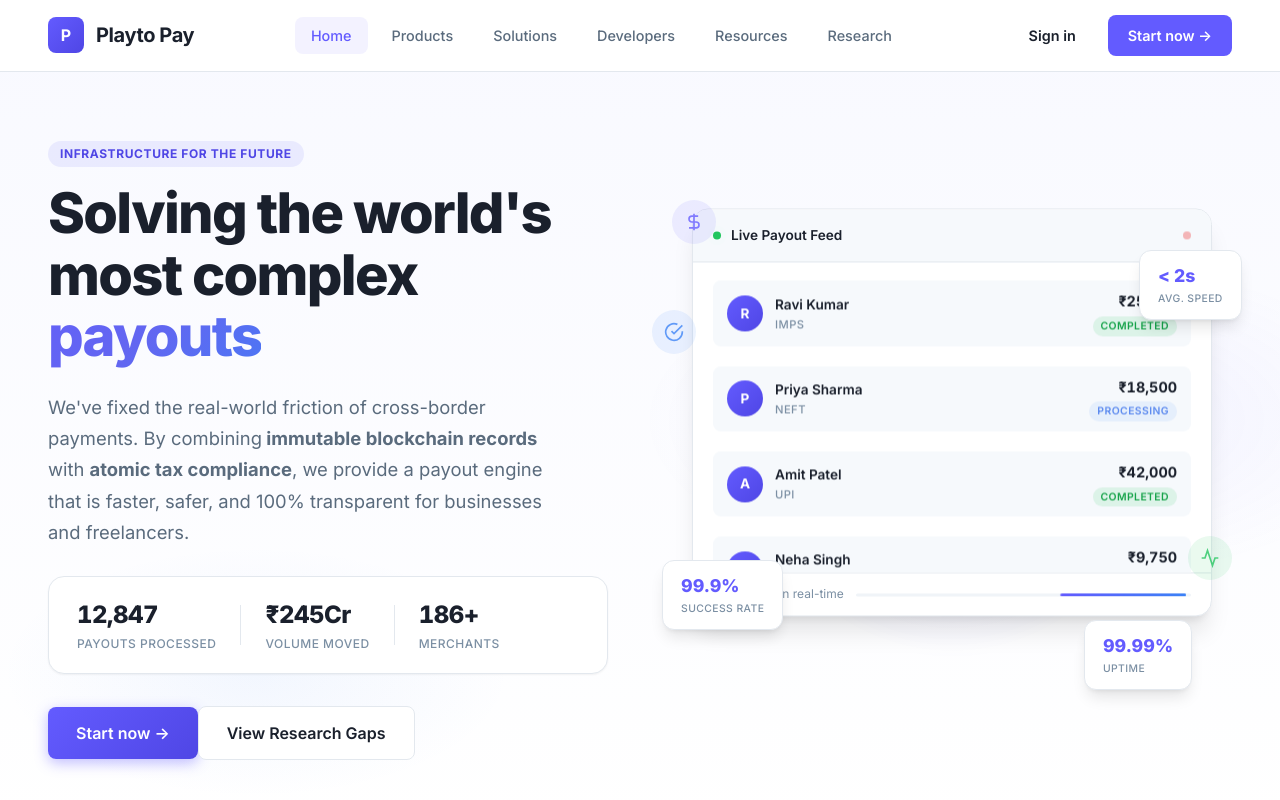
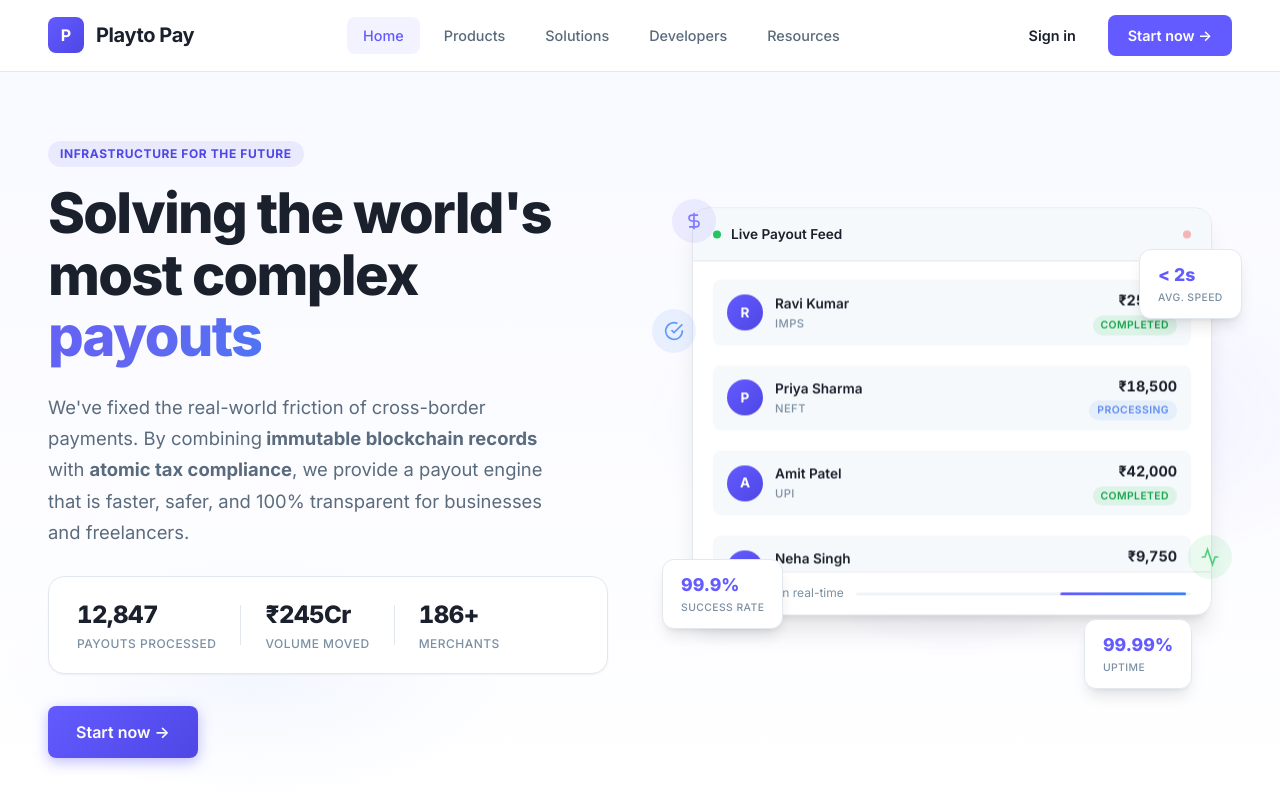
Before and after one commit to sindukuriTeja/payout-engine, a React (Vite) app in the folder frontend/: page / in a window 1280 px wide. Shown: the top 800 px of the page. Built offline with nearby package versions, Linux system fonts and the light colour scheme; no server answers.

Commit message:
ui: remove Research Gaps section and navigation links

```diff
--- a/frontend/src/App.jsx
+++ b/frontend/src/App.jsx
@@ -108,7 +108,6 @@
         return (
           <main>
             <Hero onNavigate={setCurrentPage} />
-            <ResearchGapsSection onExplore={() => setCurrentPage("research")} />
             <ProblemSolution />
             <ComparisonSection />
             <StatsSection payouts={payouts} balance={balance} />
--- a/frontend/src/components/Hero.jsx
+++ b/frontend/src/components/Hero.jsx
@@ -122,12 +122,6 @@
             >
               Start now →
             </button>
-            <button
-              className="hero-btn hero-btn-secondary hover-lift"
-              onClick={() => onNavigate("research")}
-            >
-              View Research Gaps
-            </button>
           </div>
         </div>
 
--- a/frontend/src/components/Navbar.jsx
+++ b/frontend/src/components/Navbar.jsx
@@ -41,12 +41,6 @@
           >
             Resources
           </button>
-          <button
-            className={`navbar-link ${currentPage === "research" ? "active" : ""}`}
-            onClick={() => setCurrentPage("research")}
-          >
-            Research
-          </button>
         </div>
 
         <div className="navbar-actions">
```
